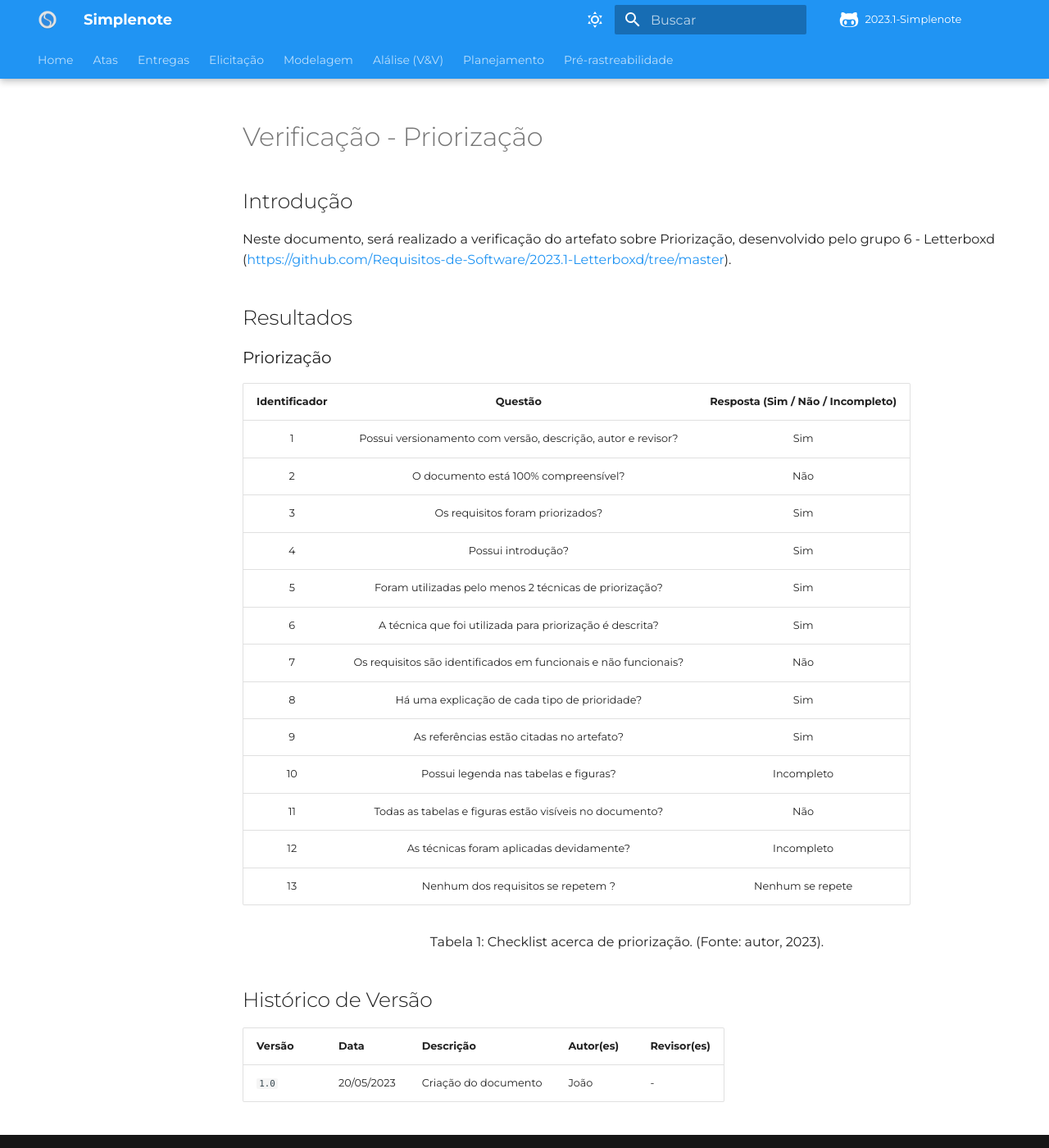
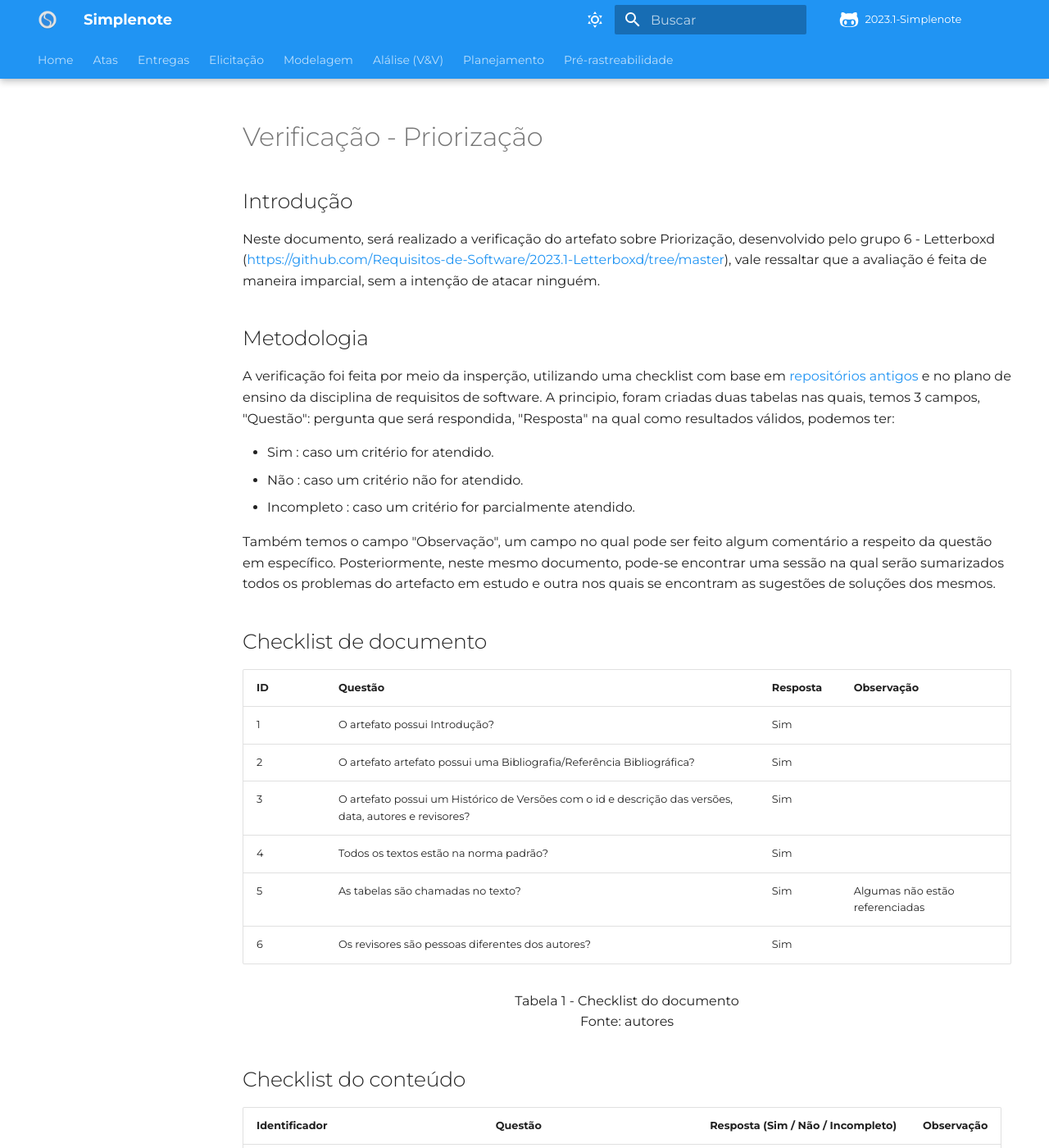
Before and after one commit to Requisitos-de-Software/2023.1-Simplenote, an MkDocs documentation site: the page built from docs/analise-grupo6/elicitacao/priorizacao.md, in a window 1280 px wide and 1400 px high. Shown: the whole window at 82% size. Built offline with MkDocs 1.6.1 and Material for MkDocs 9.7.7, drawn with Linux system fonts in a browser that asks for light colours; some web fonts are replaced; comment, search, counter and statistics services are not loaded; some of the changed text lies outside the part shown.

Commit message:
Update priorizacao.md

```diff
--- a/docs/analise-grupo6/elicitacao/priorizacao.md
+++ b/docs/analise-grupo6/elicitacao/priorizacao.md
@@ -2,33 +2,45 @@
 
 ## Introdução
 
-Neste documento, será realizado a verificação do artefato sobre Priorização, desenvolvido pelo grupo 6 - Letterboxd (<https://github.com/Requisitos-de-Software/2023.1-Letterboxd/tree/master>).
+Neste documento, será realizado a verificação do artefato sobre Priorização, desenvolvido pelo grupo 6 - Letterboxd (<https://github.com/Requisitos-de-Software/2023.1-Letterboxd/tree/master>), vale ressaltar que a avaliação é feita de maneira imparcial, sem a intenção de atacar ninguém.
+## Metodologia
 
-## Resultados
+A verificação foi feita por meio da insperção, utilizando uma checklist com base em [repositórios antigos](https://github.com/Requisitos-de-Software) e no plano de ensino da disciplina de requisitos de software. A principio, foram criadas duas tabelas nas quais, temos 3 campos, "Questão": pergunta que será respondida, "Resposta" na qual como resultados válidos, podemos ter:
 
-### Priorização
+- Sim : caso um critério for atendido.
+- Não : caso um critério não for atendido.
+- Incompleto : caso um critério for parcialmente atendido.
 
-| Identificador |                                   Questão                                   | Resposta (Sim / Não / Incompleto) |
-| :-----------: | :-------------------------------------------------------------------------: | :-------------------------------: |
-|       1       |        Possui versionamento com versão, descrição, autor e revisor?         |                Sim                |
-|       2       |                       O documento está 100% compreensível?                  |                Não                |
-|       3       |                            Os requisitos foram priorizados?                 |                Sim                |
-|       4       |                              Possui introdução?                             |                Sim                |
-|       5       |                 Foram utilizadas pelo menos 2 técnicas de priorização?      |                Sim                |
-|       6       |          A técnica que foi utilizada para priorização é descrita?           |                Sim                |
-|       7       |       Os requisitos são identificados em funcionais e não funcionais?       |                Não                |
-|       8       |          Há uma explicação de cada tipo de prioridade?                      |                Sim                |
-|       9       |                  As referências estão citadas no artefato?                  |                Sim                |
-|      10       |                    Possui legenda nas tabelas e figuras?                    |             Incompleto            |
-|      11       |               Todas as tabelas e figuras estão visíveis no documento?       |                Não                |
-|      12       |               As técnicas foram aplicadas devidamente?                      |             Incompleto            |
-|      13       |                 Nenhum dos requisitos se repetem ?                          |             Nenhum se repete      |
+Também temos o campo "Observação", um campo no qual pode ser feito algum comentário a respeito da questão em específico. Posteriormente, neste mesmo documento, pode-se encontrar uma sessão na qual serão sumarizados todos os problemas do artefacto em estudo e outra nos quais se encontram as sugestões de soluções dos mesmos.
 
-<div style="text-align: center">
-<p>
-Tabela 1: Checklist acerca de priorização. (Fonte: autor, 2023).
-</p>
-</div>
+## Checklist de documento
+|ID|Questão|Resposta|Observação|
+|--|-------|--------|----------|
+|1|O artefato possui Introdução?                                                                                |    Sim    |          |
+|2|O artefato artefato possui uma Bibliografia/Referência Bibliográfica?                                        |    Sim    |          |
+|3|O artefato possui um Histórico de Versões com o id e descrição das versões, data, autores e revisores?       |    Sim    |          |
+|4|Todos os textos estão na norma padrão?                                                                       |    Sim    |          |
+|5|As tabelas são chamadas no texto?                                                                            |    Sim    | Algumas não estão referenciadas          |
+|6|Os revisores são pessoas diferentes dos autores?                                                             |    Sim     |          |
+
+<p align="center"> Tabela 1 - Checklist do documento <br> Fonte: autores </p>
+
+## Checklist do conteúdo
+
+| Identificador |                                   Questão                                   | Resposta (Sim / Não / Incompleto) | Observação|
+| :-----------: | :-------------------------------------------------------------------------: | :-------------------------------: | :----:|
+|       1       |               Foram utilizadas pelo menos 2 técnicas de priorização?        |                Sim                |
+|       2       |          A técnica que foi utilizada para priorização é descrita?           |                Sim                |
+|       3       |       Os requisitos são identificados em funcionais e não funcionais?       |                Não                |
+|       4       |           Há uma explicação de cada tipo de prioridade?                     |                Sim                |
+|       5       |               As técnicas foram aplicadas devidamente?                      |             Incompleto            |
+|       6       |                 Nenhum dos requisitos se repetem ?                          |           Nenhum se repete        |
+
+
+<p align="center"> Tabela 2 - Checklist dos pontos relativos ao conteúdo <br> Fonte: autores </p>
+
+
+## Observações e Problemas encontrados
 
 ## Histórico de Versão
 
```
